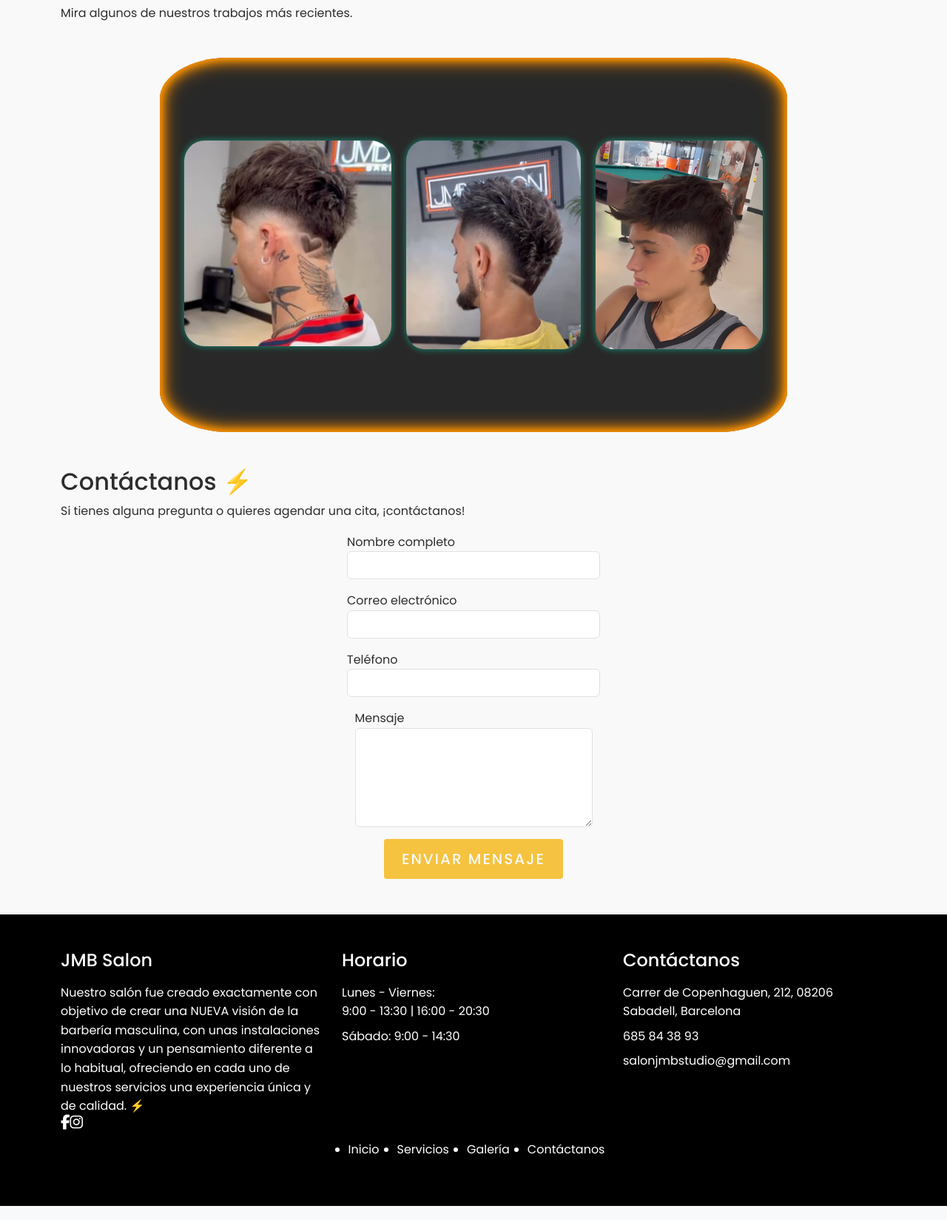
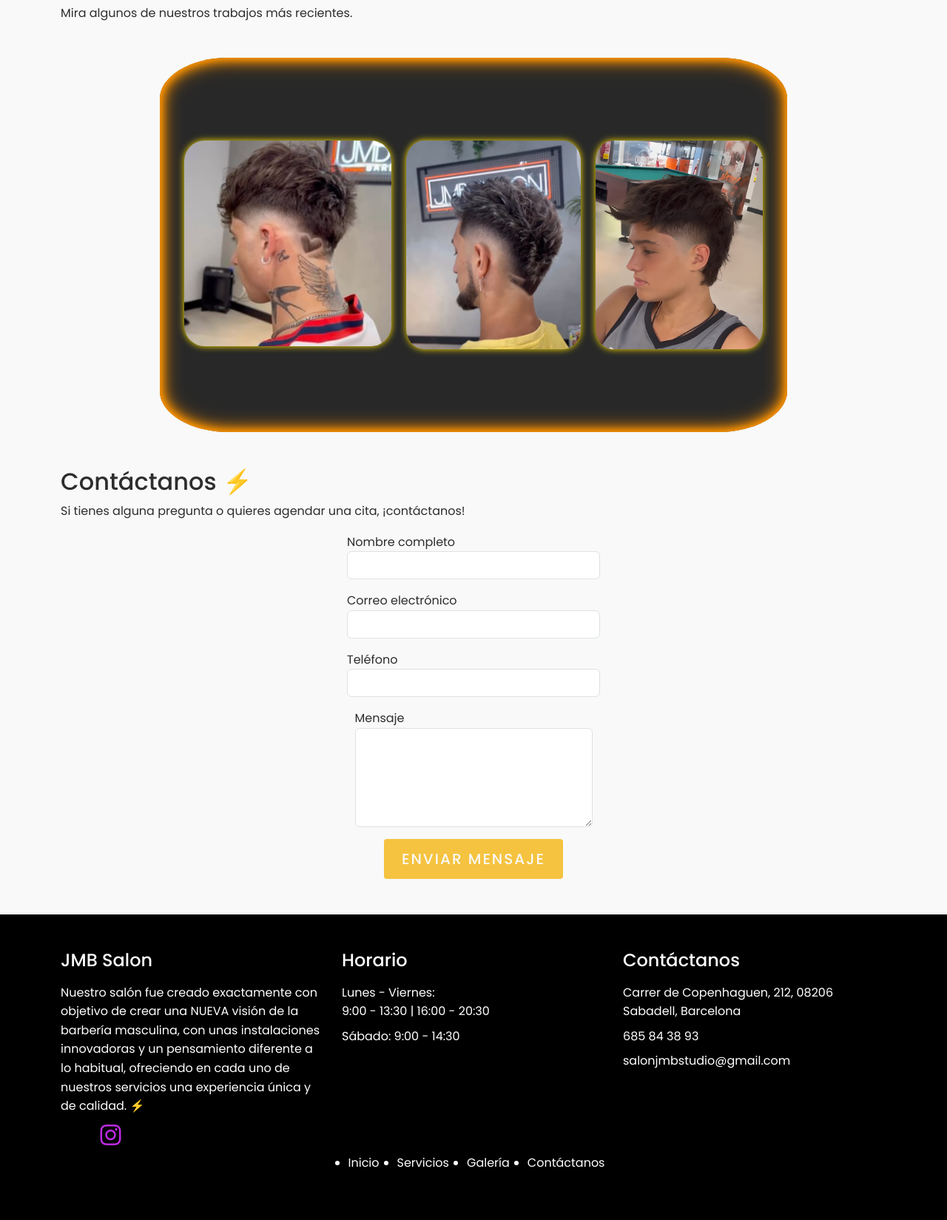
Before and after one commit to Danielgavi1/Danielgavi1.github.io, a PHP site: page /html/index.html in a window 1280 px wide. Shown: the part 1445-3094 px from the top of the page at 74% size. Run offline with PHP 8.4, Linux system fonts and the light colour scheme; some libraries are stand-ins or nearby versions.

Commit message:
Corrección jmb_salon

```diff
--- a/jmb_salon/css/style.css
+++ b/jmb_salon/css/style.css
@@ -233,7 +233,7 @@ a:hover {
     padding-top: 10%;
     padding: 10%;
     padding-bottom: 10%;
-    box-shadow: 0 0 10px rgba(0, 255, 200, 0.5), 0 0 20px rgba(0, 255, 200, 0.5), 0 0 30px rgba(0, 255, 200, 0.5), 0 0 40px rgba(0, 255, 200, 0.5);
+    box-shadow: 0 0 10px rgb(255, 225, 0), 0 0 20px rgb(255, 225, 0), 0 0 30px rgb(255, 225, 0), 0 0 40px rgb(255, 225, 0);
     box-shadow: inset 0 0 8px rgba(255, 149, 0, 0.905), inset 0 0 15px rgba(255, 149, 0, 0.905), inset 0 0 20px rgba(255, 149, 0, 0.905), inset 0 0 30px rgba(255, 149, 0, 0.905);
 }
 
@@ -241,16 +241,21 @@ a:hover {
     position: relative;
   }
 
+  .popup {
+    position: relative;
+  }
+
   .popup img {
     max-width: 400px;
     max-height: 320px;
     border-radius: 10%;
-    box-shadow: inset 0 0 10px rgba(0, 255, 200, 0.5), 0 0 10px rgba(0, 255, 200, 0.5);
+    box-shadow: inset 0 0 10px rgb(255, 225, 0), 0 0 10px rgb(255, 225, 0);
     transition: transform 0.4s ease-in-out; /* Transición suave para el efecto de elevación */
   }
 
   .popup img:hover {
     transform: translateY(-10px); /* Eleva la imagen 10px hacia arriba */
+    filter: brightness(55%) opacity(0.7); /* Aplica el efecto de opacidad más oscuro */
   }
 
   .popup::after {
@@ -270,9 +275,6 @@ a:hover {
   .popup:hover::after {
     opacity: 1; /* Al hacer hover, cambia la opacidad a 1 gradualmente */
   }
-
-
-
 
 
   /* FIN GALERIA */
@@ -418,7 +420,7 @@ a:hover {
         padding-top: 10%;
         padding: 10%;
         padding-bottom: 10%;
-        box-shadow: 0 0 10px rgba(0, 255, 200, 0.5), 0 0 20px rgba(0, 255, 200, 0.5), 0 0 30px rgba(0, 255, 200, 0.5), 0 0 40px rgba(0, 255, 200, 0.5);
+        box-shadow: 0 0 10px rgb(255, 225, 0), 0 0 20px rgb(255, 225, 0), 0 0 30px rgb(255, 225, 0), 0 0 40px rgb(255, 225, 0);
         box-shadow: inset 0 0 8px rgba(255, 149, 0, 0.905), inset 0 0 15px rgba(255, 149, 0, 0.905), inset 0 0 20px rgba(255, 149, 0, 0.905), inset 0 0 30px rgba(255, 149, 0, 0.905);
     }
 
@@ -426,8 +428,8 @@ a:hover {
         max-width: 220px;
         max-height: 180px;
         border-top-right-radius: 10%;
-      border-bottom-right-radius: 10%;
-        box-shadow: inset 0 0 10px rgba(0, 255, 200, 0.5), 0 0 10px rgba(0, 255, 200, 0.5);
+        border-bottom-right-radius: 10%;
+        box-shadow: inset 0 0 10px rgb(255, 225, 0), 0 0 10px rgb(255, 225, 0);
       }
 }
 
@@ -439,7 +441,7 @@ a:hover {
       max-height: 220px;
       border-top-right-radius: 10%;
       border-bottom-right-radius: 10%;
-      box-shadow: inset 0 0 10px rgba(0, 255, 200, 0.5), 0 0 10px rgba(0, 255, 200, 0.5);
+      box-shadow: inset 0 0 10px rgb(255, 225, 0), 0 0 10px rgb(255, 225, 0);
     }
   }
 
@@ -457,7 +459,7 @@ a:hover {
         padding-top: 10%;
         padding: 10%;
         padding-bottom: 10%;
-        box-shadow: 0 0 10px rgba(0, 255, 200, 0.5), 0 0 20px rgba(0, 255, 200, 0.5), 0 0 30px rgba(0, 255, 200, 0.5), 0 0 40px rgba(0, 255, 200, 0.5);
+        box-shadow: 0 0 10px rgb(255, 225, 0), 0 0 20px rgb(255, 225, 0), 0 0 30px rgb(255, 225, 0), 0 0 40px rgb(255, 225, 0);
         box-shadow: inset 0 0 8px rgba(255, 149, 0, 0.905), inset 0 0 15px rgba(255, 149, 0, 0.905), inset 0 0 20px rgba(255, 149, 0, 0.905), inset 0 0 30px rgba(255, 149, 0, 0.905);
     }
 
@@ -466,6 +468,6 @@ a:hover {
       max-height: 282px;
       border-top-right-radius: 10%;
       border-bottom-right-radius: 10%;
-      box-shadow: inset 0 0 10px rgba(0, 255, 200, 0.5), 0 0 10px rgba(0, 255, 200, 0.5);
+      box-shadow: inset 0 0 10px rgb(255, 225, 0), 0 0 10px rgb(255, 225, 0);
     }
   }
--- a/jmb_salon/html/index.html
+++ b/jmb_salon/html/index.html
@@ -4,7 +4,9 @@
   <meta charset="UTF-8">
   <meta name="viewport" content="width=device-width, initial-scale=1.0">
   <title>JMB SALON</title>
-  <!-- Eastilos Bootstrap -->
+  <!-- SHORTCUT -->
+  <link rel="shortcut icon" href="../img/logo.jpg">
+  <!-- Estilos Bootstrap -->
   <link href="https://cdn.jsdelivr.net/npm/bootstrap@5.3.0-alpha3/dist/css/bootstrap.min.css" rel="stylesheet" integrity="sha384-KK94CHFLLe+nY2dmCWGMq91rCGa5gtU4mk92HdvYe+M/SXH301p5ILy+dN9+nJOZ" crossorigin="anonymous">
   <!-- Estilos nativos -->
   <link rel="stylesheet" href="../css/style.css">
@@ -236,8 +238,7 @@
           <h4 class="footer__title">JMB Salon</h4>
           <p class="footer__text">Nuestro salón fue creado exactamente con objetivo de crear una NUEVA visión de la barbería masculina, con unas instalaciones innovadoras y un pensamiento diferente a lo habitual, ofreciendo en cada uno de nuestros servicios una experiencia única y de calidad. ⚡️</p>
           <div class="d-flex">
-            <i class="fab fa-facebook-f fa-lg mr-3"></i>
-            <i class="fab fa-instagram fa-lg"></i>
+            <i class="fab fa-instagram fa-lg" style="color: rgb(189, 43, 226); margin-left: 15%; margin-top: 5%; font-size: 2em;"></i>
           </div>
         </div>
         <div class="col-md-4 mb-4 mb-md-0">
```
